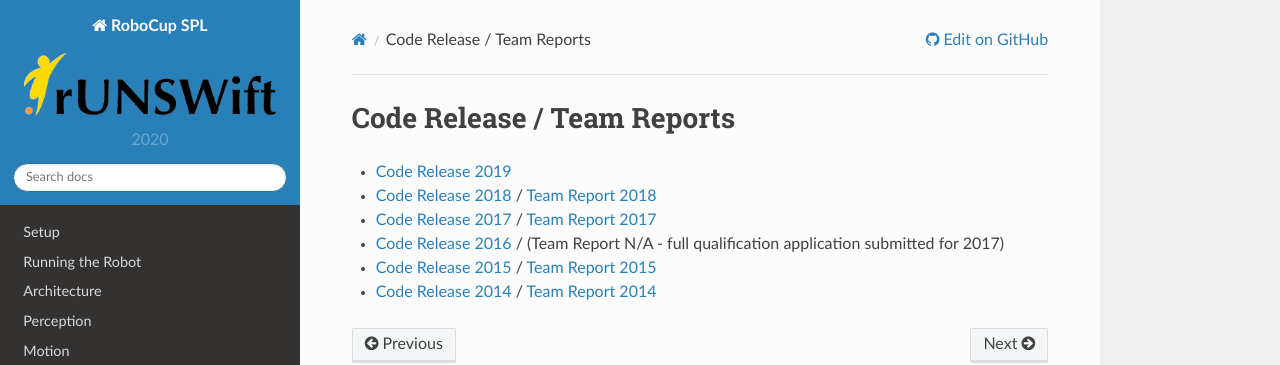
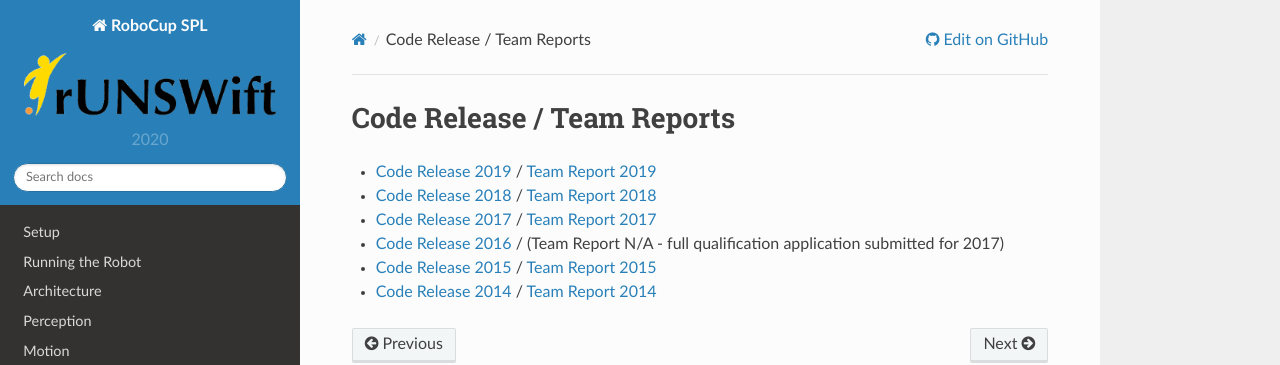
Before and after one commit to UNSWComputing/rUNSWift-docs, a Sphinx documentation site: the page built from source/code_releases_team_reports.rst, in a window 1280 px wide. Shown: the top 365 px of the page. Built offline with Sphinx 7.4.7 and the Read the Docs theme 2.0.0, drawn with Linux system fonts in a browser that asks for light colours.

Commit message:
Add Team Report 2019

```diff
--- a/source/code_releases_team_reports.rst
+++ b/source/code_releases_team_reports.rst
@@ -2,7 +2,8 @@
 Code Release / Team Reports
 ###########################
 
-* `Code Release 2019 <https://github.com/UNSWComputing/rUNSWift-2019-release>`_
+* `Code Release 2019 <https://github.com/UNSWComputing/rUNSWift-2019-release>`_ /
+  `Team Report 2019 <https://github.com/UNSWComputing/rUNSWift-2019-release/raw/master/rUNSWift_Team_Report.pdf>`_
 * `Code Release 2018 <https://github.com/UNSWComputing/rUNSWift-2018-release>`_ /
   `Team Report 2018 <http://cgi.cse.unsw.edu.au/~robocup/2018/TeamPaper2018.pdf>`_
 * `Code Release 2017 <https://github.com/UNSWComputing/rUNSWift-2017-release>`_ /
```
